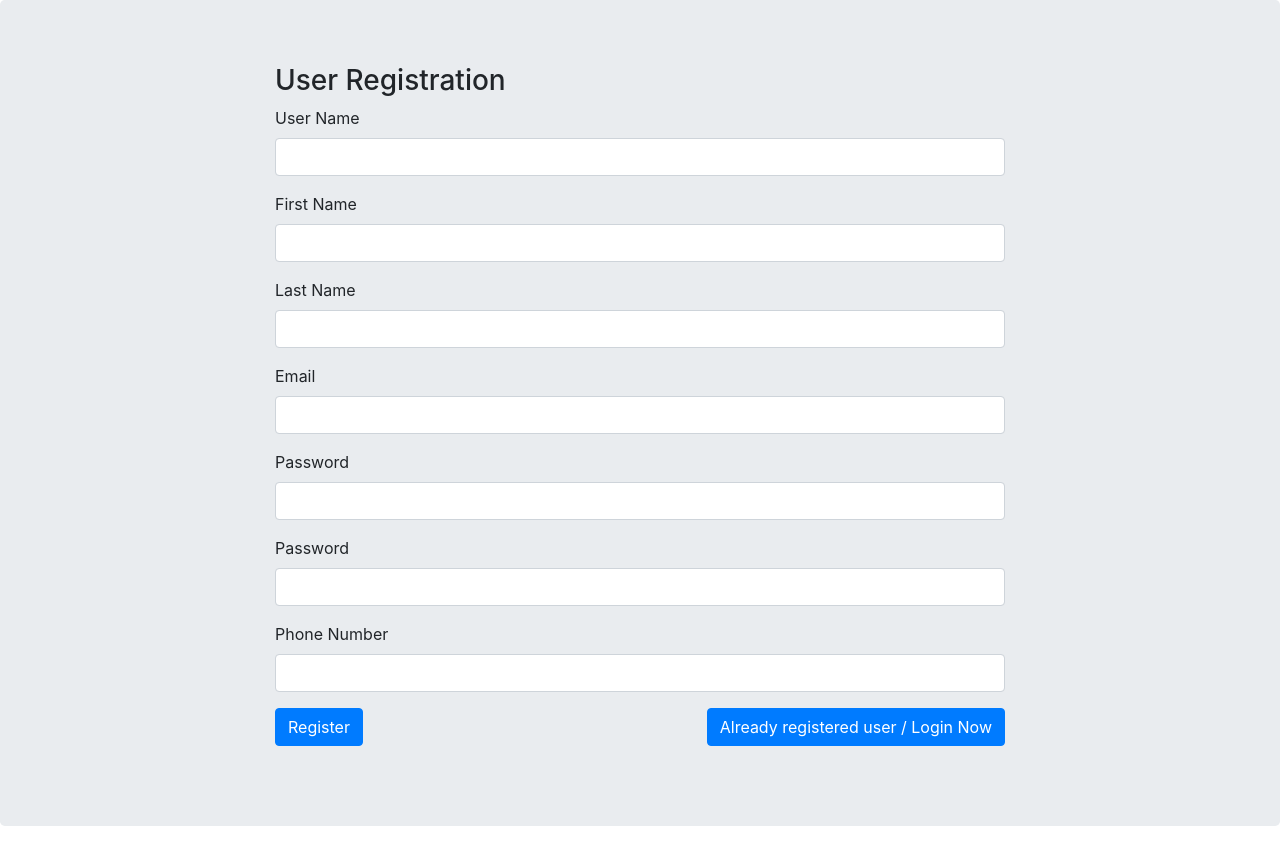
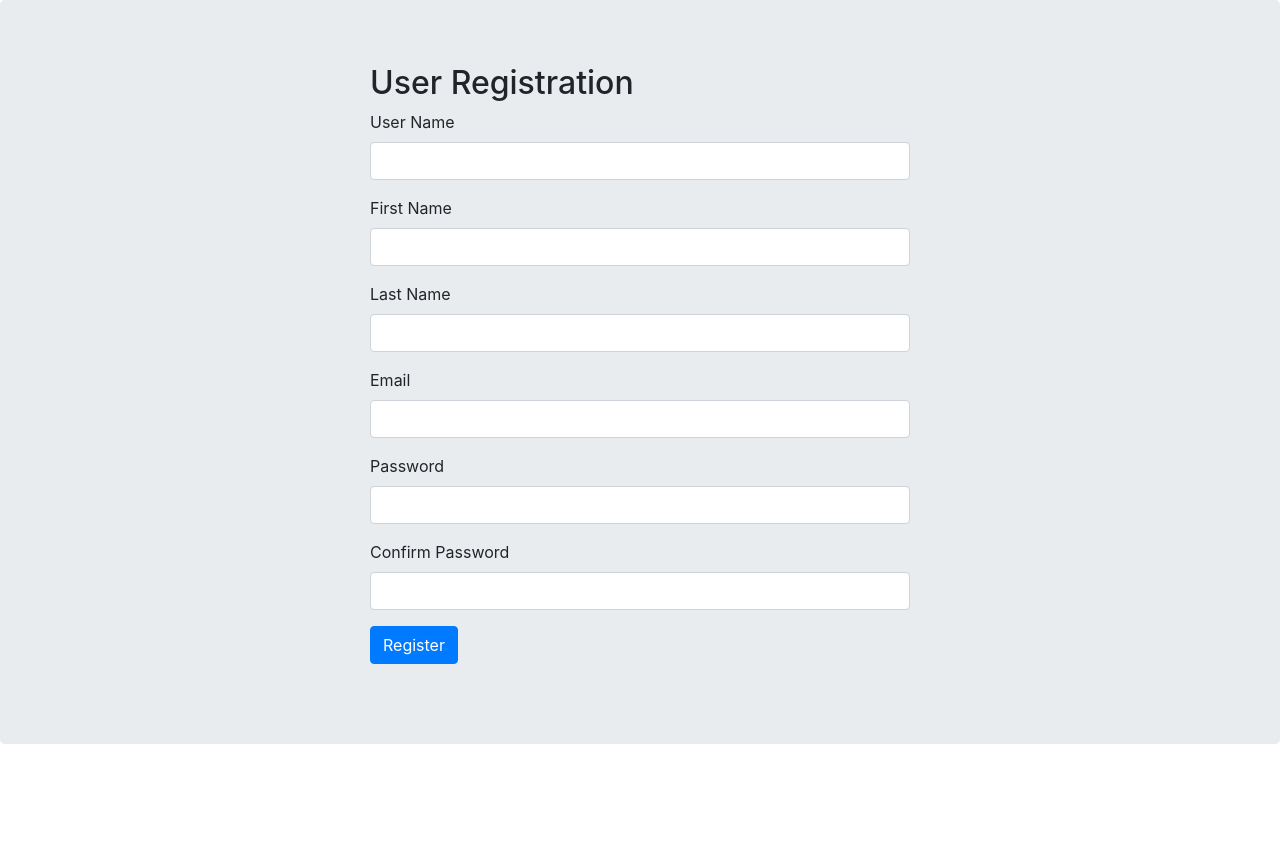
Before and after one commit to sidharajswaminathan/Meanstack, an Angular app in the folder angular/: page /signuppage in a window 1280 px wide. After the commit the page ends 800 px from the top, so only its background shows below. Built offline with nearby package versions, Linux system fonts and the light colour scheme.

Commit message:
client side code changes

```diff
--- a/angular/src/app/app-routing.module.ts
+++ b/angular/src/app/app-routing.module.ts
@@ -2,10 +2,11 @@ import { NgModule } from '@angular/core';
 import {RouterModule, Routes} from '@angular/router';
 import {SignupComponent} from './signup/signup.component';
 import {LoginComponent} from './login/login.component';
+import {ReactiveformSignupComponent} from "./reactiveform-signup/reactiveform-signup.component";
 
 const routers: Routes = [
   {path: '', redirectTo: '/loginpage', pathMatch: 'full'},
-  {path: 'signuppage', component: SignupComponent},
+  {path: 'signuppage', component: ReactiveformSignupComponent},
   {path: 'loginpage', component: LoginComponent}
 ];
 @NgModule({
--- a/angular/src/app/app.module.ts
+++ b/angular/src/app/app.module.ts
@@ -1,4 +1,5 @@
 import { BrowserModule } from '@angular/platform-browser';
+import { ReactiveFormsModule } from '@angular/forms';
 import { NgModule } from '@angular/core';
 import { NgbModule } from '@ng-bootstrap/ng-bootstrap';
 import { FormsModule} from '@angular/forms';
@@ -8,19 +9,22 @@ import { SignupComponent } from './signup/signup.component';
 import { LoginComponent } from './login/login.component';
 import { HttpClientModule } from '@angular/common/http';
 import {AjaxService} from './ajax.service';
+import { ReactiveformSignupComponent } from './reactiveform-signup/reactiveform-signup.component';
 
 @NgModule({
   declarations: [
     AppComponent,
     SignupComponent,
-    LoginComponent
+    LoginComponent,
+    ReactiveformSignupComponent
   ],
   imports: [
     BrowserModule,
     AppRoutingModule,
     FormsModule,
     HttpClientModule,
-    NgbModule.forRoot()
+    NgbModule.forRoot(),
+    ReactiveFormsModule
   ],
   providers: [AjaxService],
   bootstrap: [AppComponent]
--- /dev/null
+++ b/angular/src/app/reactiveform-signup/reactiveform-signup.component.html
@@ -0,0 +1,62 @@
+<!-- main app container -->
+<div class="jumbotron">
+  <div class="container">
+    <div class="row">
+      <div class="col-md-6 offset-md-3">
+        <h2>User Registration</h2>
+        <form [formGroup]="registerForm" (ngSubmit)="registerUser()">
+
+          <div class="form-group">
+            <label>User Name</label>
+            <input type="text" formControlName="userName" class="form-control" [ngClass]= "{'is-invalid' : f.userName.dirty && f.userName.errors}" />
+            <div *ngIf="f.userName.errors" class="invalid-feedback">
+              <div *ngIf="f.userName.errors.required">User Name is required !</div>
+            </div>
+          </div>
+          <div class="form-group">
+            <label>First Name</label>
+            <input type="text" formControlName="firstName" class="form-control" [ngClass]= "{'is-invalid' : f.firstName.dirty && f.firstName.errors}" />
+            <div *ngIf="f.firstName.errors" class="invalid-feedback">
+              <div *ngIf="f.firstName.errors.required">First Name is required !</div>
+            </div>
+          </div>
+          <div class="form-group">
+            <label>Last Name</label>
+            <input type="text" formControlName="lastName" class="form-control" [ngClass]= "{'is-invalid' : f.lastName.dirty && f.lastName.errors}" />
+            <div *ngIf="f.lastName.errors" class="invalid-feedback">
+              <div *ngIf="f.lastName.errors.required">Last Name is required !</div>
+            </div>
+          </div>
+          <div class="form-group">
+            <label>Email</label>
+            <input type="text" formControlName="email" class="form-control" [ngClass]= "{'is-invalid' : f.email.dirty && f.email.errors}" />
+            <div *ngIf="f.email.errors" class="invalid-feedback">
+              <div *ngIf="f.email.errors.required">Email is required !</div>
+              <div *ngIf="f.email.errors.email">Invalid email address !</div>
+            </div>
+          </div>
+          <div class="form-group">
+            <label>Password</label>
+            <input type="password" formControlName="password" class="form-control" [ngClass]="{ 'is-invalid': f.password.dirty && f.password.errors  }" />
+            <div *ngIf="f.password.errors" class="invalid-feedback">
+              <div *ngIf="f.password.errors.required">Password is required</div>
+              <div *ngIf="f.password.errors.minlength">Password must be at least 6 characters</div>
+            </div>
+          </div>
+          <div class="form-group">
+            <label>Confirm Password</label>
+            <input type="password" formControlName="confirmPassword" class="form-control" [ngClass]="{ 'is-invalid': f.confirmPassword.dirty && f.confirmPassword.errors }" />
+            <div *ngIf="f.confirmPassword.errors" class="invalid-feedback">
+              <div *ngIf="f.confirmPassword.errors.required">Confirm Password is required</div>
+              <div *ngIf="f.confirmPassword.errors.minlength">Password must be at least 6 characters !</div>
+              <div *ngIf="f.confirmPassword.errors.unmatched">Password doesn't match !</div>
+            </div>
+          </div>
+          <div class="form-group">
+            <button [disabled]="loading" class="btn btn-primary">Register</button>
+          </div>
+        </form>
+      </div>
+    </div>
+  </div>
+</div>
--- /dev/null
+++ b/angular/src/app/reactiveform-signup/reactiveform-signup.component.ts
@@ -0,0 +1,87 @@
+import {AfterViewChecked, AfterViewInit, Component, OnInit} from '@angular/core';
+import {FormBuilder, FormControl, FormGroup, Validators} from "@angular/forms";
+import {AjaxService} from "../ajax.service";
+import {Router} from "@angular/router";
+
+@Component({
+  selector: 'app-reactiveform-signup',
+  templateUrl: './reactiveform-signup.component.html',
+  styleUrls: ['./reactiveform-signup.component.css']
+})
+export class ReactiveformSignupComponent implements OnInit {
+  userForm: any = {};
+  alertData: any = {};
+  routerValues: any = {'url': ''};
+  registerForm : FormGroup;
+  submitted: boolean = false;
+  constructor(private formbuilder: FormBuilder,private ajaxservice: AjaxService, private router: Router) { }
+
+  ngOnInit() {
+    this.alertData.show = false;
+    this.alertData.message = '';
+    this.registerForm = this.formbuilder.group({
+      userName: ['',Validators.required],
+      firstName: ['',Validators.required],
+      lastName: ['',Validators.required],
+      password: ['',[Validators.required, Validators.minLength(6), this.passwordValidator]],
+      confirmPassword: ['',[Validators.required, Validators.minLength(6), this.confirmpasswordValidator]],
+      email: ['',[Validators.required, Validators.email]],
+    });
+  }
+
+  /*Method to watch changes in password fields*/
+  passwordValidator(passwordformRef: FormControl){
+    const errors={unmatched:{test:true}};
+    if(passwordformRef.parent) {
+      const passwordRef = passwordformRef.parent.controls['password'];
+      const confirmPasswordRef = passwordformRef.parent.controls['confirmPassword'];
+      if (passwordformRef.value != passwordformRef.parent.value["password"]) {
+        confirmPasswordRef.setErrors(errors);
+      } else {
+        confirmPasswordRef.setErrors(null);
+      }
+    }
+  }
+  /*Method to watch changes in password fields*/
+  confirmpasswordValidator(formRef: FormControl) {
+    const errors={unmatched:{test:true}};
+    if(formRef.parent) {
+      const passwordRef = formRef.parent.controls['password'];
+      const confirmPasswordRef = formRef.parent.controls['confirmPassword'];
+      if (formRef.value != formRef.parent.value["password"]) {
+        return errors;
+      } else {
+       return null;
+      }
+    }
+  }
+
+
+  // convenience getter for easy access to form fields
+  get f(){ return this.registerForm.controls; }
+
+
+  cancelRegistration() {
+    this.userForm = {};
+    console.log(this.userForm);
+  }
+
+
+  registerUser(){
+    this.submitted = true;
+    // stop here if form is invalid
+    if (this.registerForm.invalid) {
+      return;
+    }
+    this.ajaxservice.postMethod('signup', this.registerForm.value).subscribe((data: any) => {
+      console.log(data);
+      this.userForm = {};
+      this.alertData.message = 'User Details has been registered successfully!';
+      this.alertData.show = true;
+      this.alertData.type = 'success';
+      this.routerValues.url = ['/loginpage'];
+      setTimeout(() => {this.alertData.show = false; this.router.navigate(this.routerValues.url); } , 5000);
+    });
+  }
+
+}
```
Also changed, not shown: angular/src/app/reactiveform-signup/reactiveform-signup.component.css (added), 1 other file (tests, documents, lock files or other folders).
